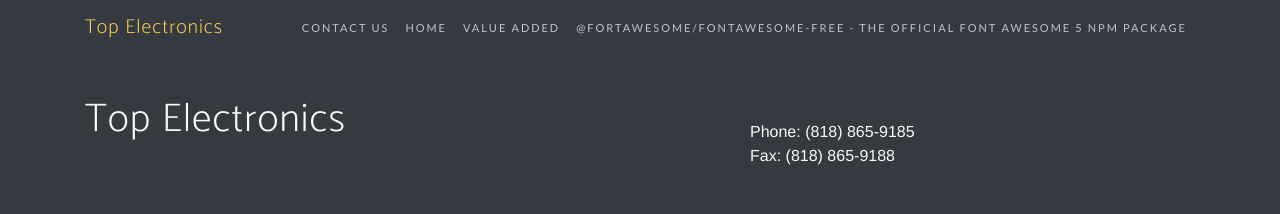
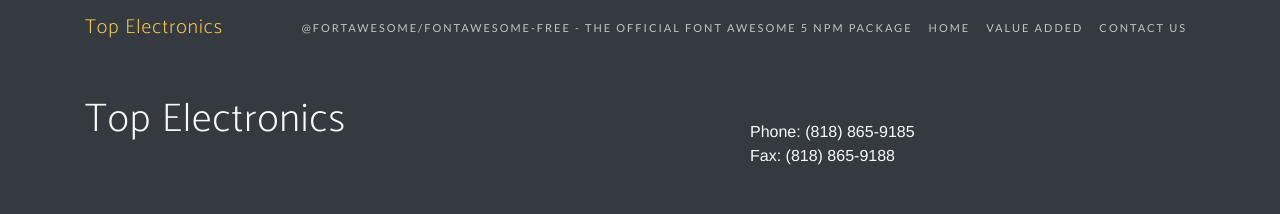
Before and after one commit to topelectronicsfasteners/topelectronicsfasteners.github.io, a Jekyll site: the page built from index.md, in a window 1280 px wide. Shown: the top 214 px of the page. Built offline with Jekyll 4.4.1, drawn with Linux system fonts in a browser that asks for light colours; some web fonts are replaced.

Commit message:
sort pages

```diff
--- a/_includes/common/nav.html
+++ b/_includes/common/nav.html
@@ -17,7 +17,8 @@
 		<div class="collapse navbar-collapse" id="navbarResponsive">
 			<ul class="navbar-nav ml-auto">
 
-				{% for site_page in site.pages %}
+				{% assign sorted_pages = site.pages | sort:"order" %}
+				{% for site_page in sorted_pages %}
 					{% if site_page.title %}
 						<li class="nav-item">
 							<a class="nav-link {% if site_page.title == page.title %}active{% endif %}"
```
Also changed, not shown: contact.md (+1 -0 lines), index.md (+1 -0 lines), value.md (+1 -0 lines).
